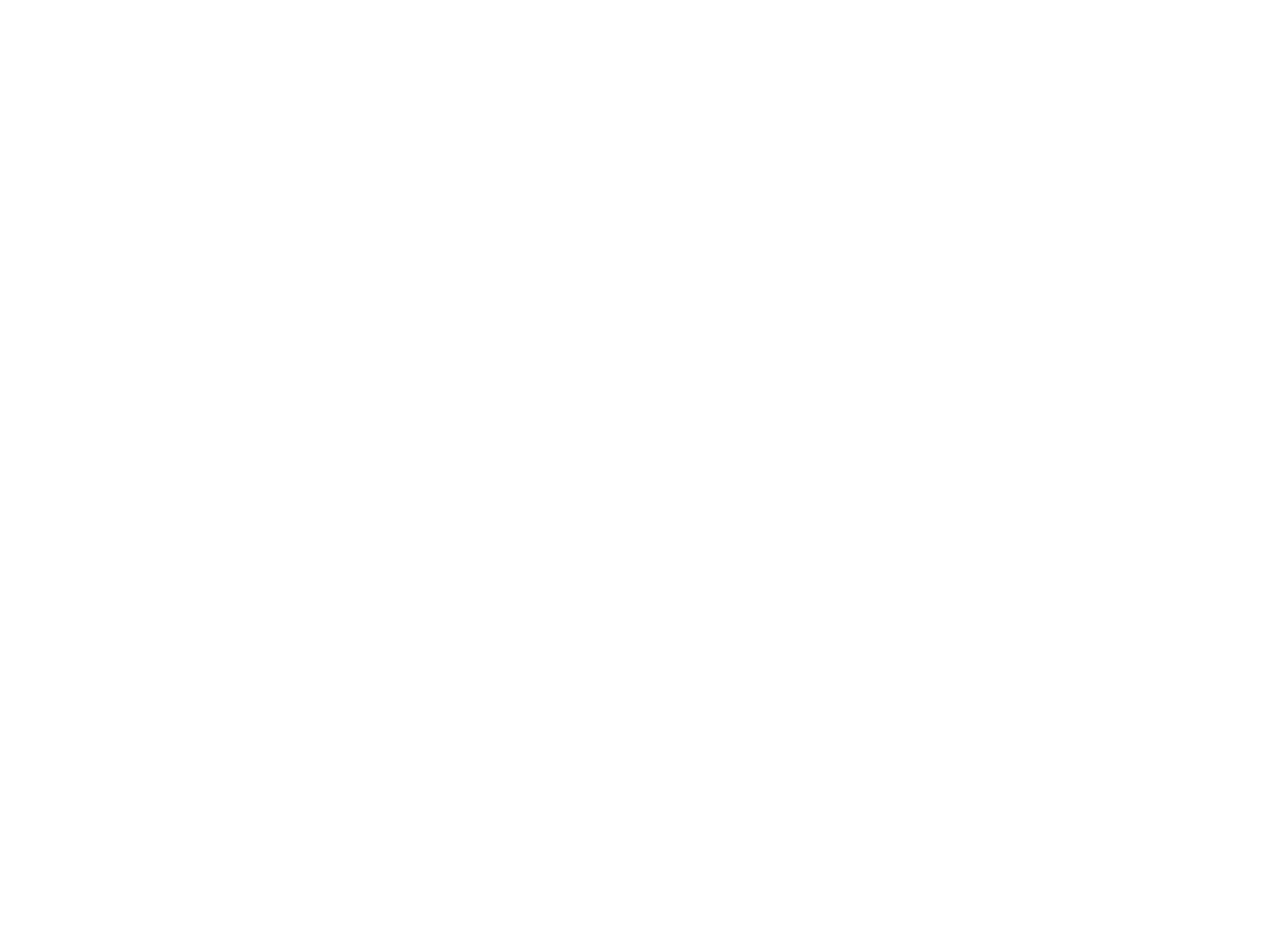
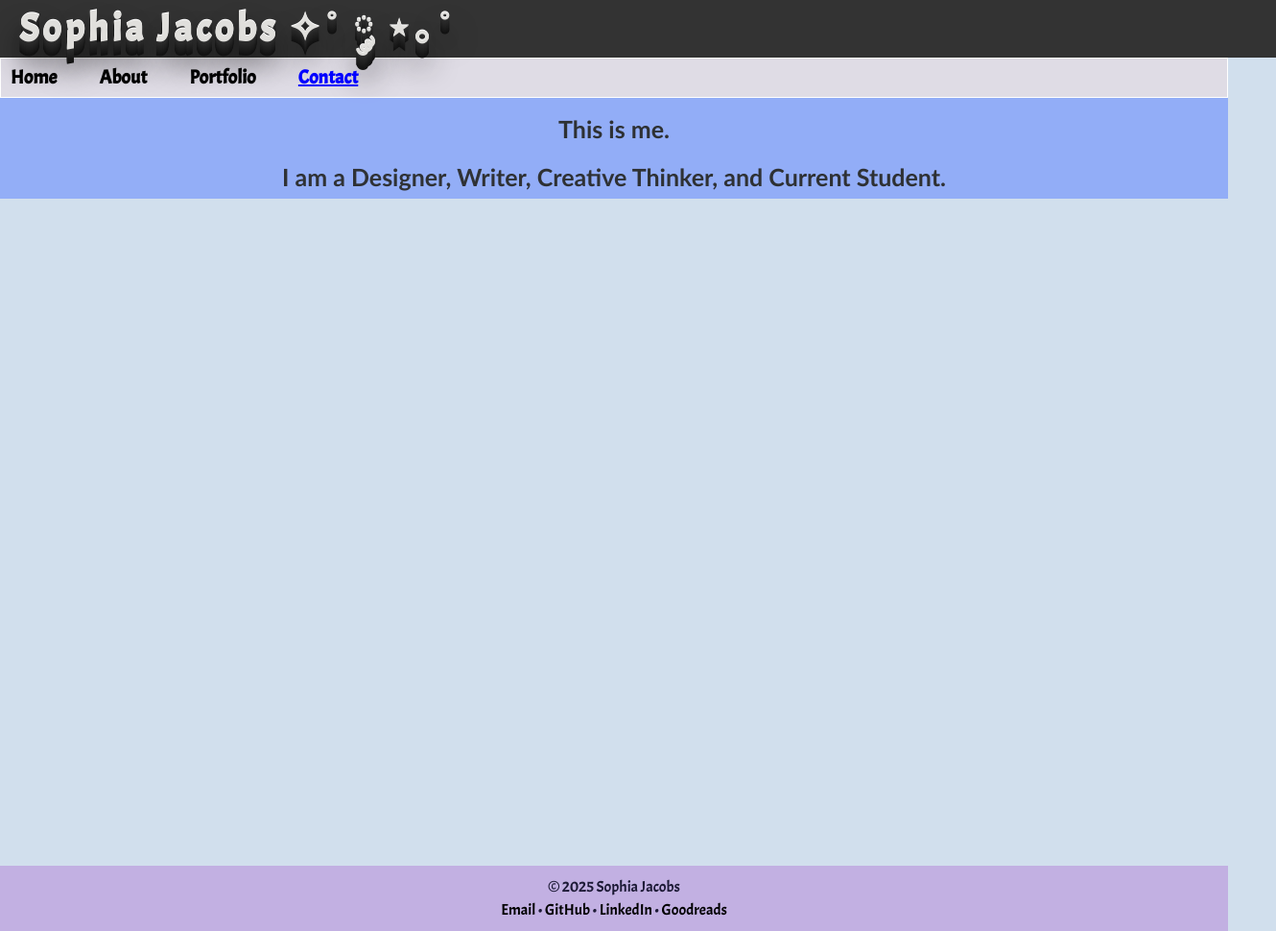
Before and after one commit to sophjac/sophiasite, a plain HTML site: page contact.html in a window 1280 px wide. Shown: the whole page at 96% size, 1330 px wide, since content can reach past the window. Before the commit the page ends 800 px from the top, so only its background shows below. Drawn offline with Linux system fonts and the light colour scheme.

Commit message:
added header and footer to all pages

```diff
--- a/contact.html
+++ b/contact.html
@@ -0,0 +1,48 @@
+<!DOCTYPE html>
+<html lang="en" dir="ltr">
+
+<head>
+    <meta charset="utf-8">
+    <meta name="viewport" content="width=device-width, initial-scale=1.0">
+    <link rel="stylesheet" type="text/css" href="css/html5reset.css">
+    <link rel="stylesheet" type="text/css" href="css/style.css">
+    <link href="https://fonts.googleapis.com/css?family=Acme&display=swap" rel="stylesheet">
+    <title>Contact</title>
+</head>
+
+<body>
+    <div class="skip"><a href="#main-page">Skip to Main Content</a></div>
+    <header>
+        <h1>Sophia Jacobs ✧˚ ༘ ⋆｡˚</h1>
+        <nav class="nav">
+
+            <ul>
+                <li><a href="../sophiasite/index.html">Home</a></li>
+                <li><a href="../sophiasite/about.html">About</a></li>
+                <li><a href="../sophiasite/portfolio.html">Portfolio</a></li>
+                <li><a class="active" href="../sophiasite/contact.html">Contact</a></li>
+            </ul>
+
+
+    </nav>
+</header>
+    <main>
+        <section id="main-page">
+            <h1>This is me. <br/> <br/> I am a Designer, Writer, Creative Thinker, and Current Student.
+
+                <!-- <br/><br/> I am passionate about deeply understanding users <br/>and designing products they can utilize in everyday life. -->
+            </h1>
+        </section>
+    </main>
+    <footer>
+        <p>&copy; 2025 Sophia Jacobs<br/>
+            <a href="mailto:sophjac@umich.edu">Email</a>
+            &bull; <a href="https://github.com/sophjac/">GitHub</a>
+            &bull; <a href="https://www.linkedin.com/in/sophia-jacobs-35467b171/">LinkedIn</a>
+            &bull; <a href="https://www.goodreads.com/user/show/85665979-sophia-jacobs">Goodreads</a></p>
+
+    </footer>
+
+</body>
+
+</html>
```
Also changed, not shown: about.html (+7 -14 lines), portfolio.html (+48 -0 lines).
